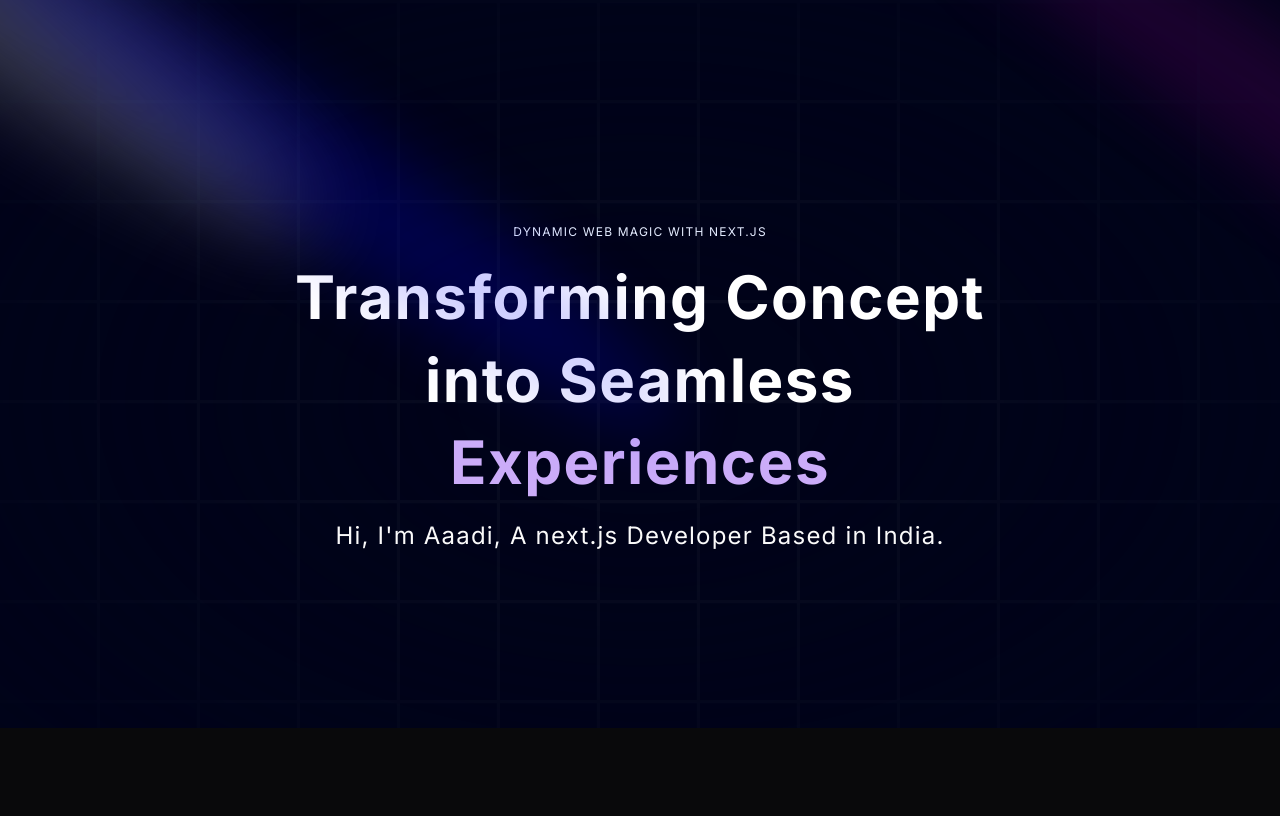
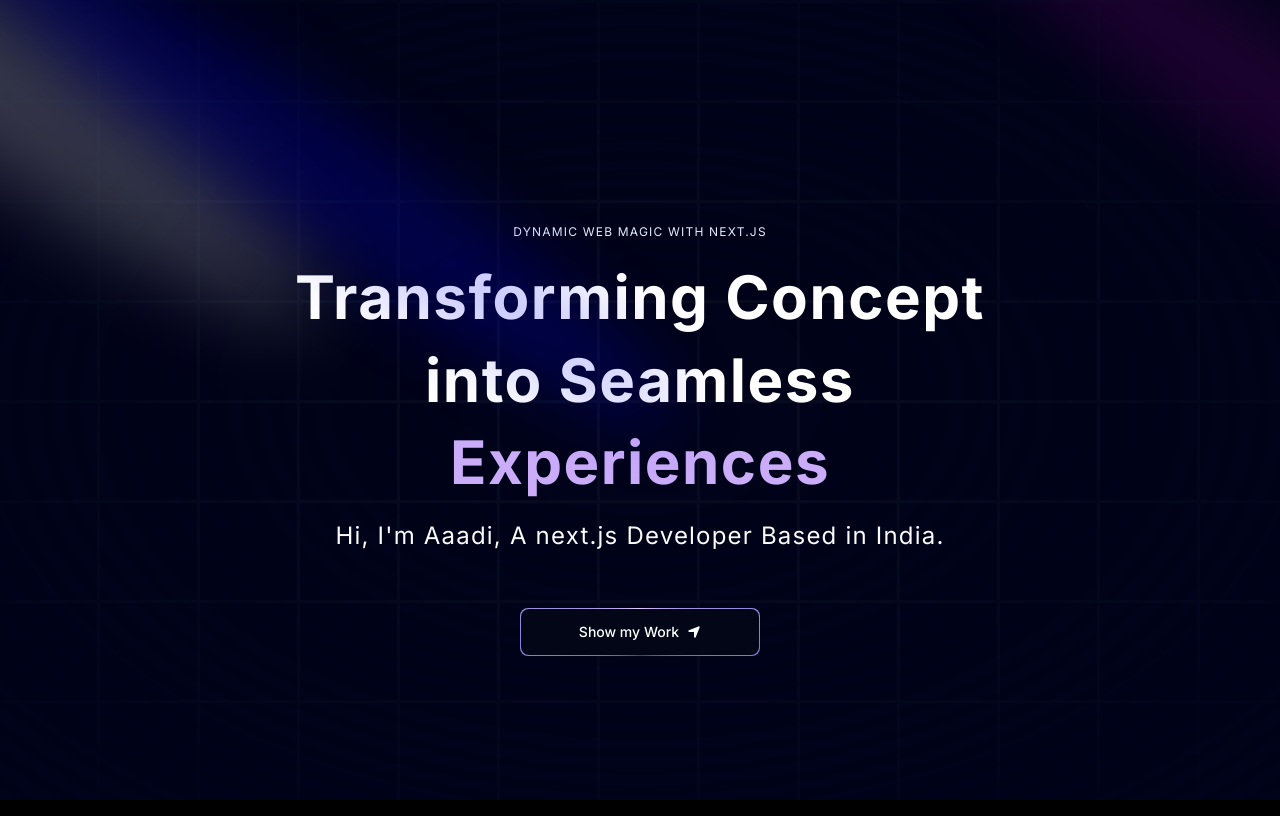
Before and after one commit to Anamay-Upreti/nextjs-portfolio, a Next.js app: page / in a window 1280 px wide. Built offline with nearby package versions, Linux system fonts and the light colour scheme.

Commit message:
finished-hero-section

```diff
--- a/components/Hero.tsx
+++ b/components/Hero.tsx
@@ -1,23 +1,22 @@
-import React from 'react'
-import { Spotlight } from './ui/Spotlight'
-import TextGenerateEffects from './ui/TextGenerateEffects'
-
+import React from 'react';
+import { Spotlight } from './ui/Spotlight';
+import TextGenerateEffects from './ui/TextGenerateEffects';
+import MagicButton from './ui/MagicButton';
+import { FaLocationArrow } from 'react-icons/fa6';
 
 const Hero = () => {
   return (
     <div className='pb-20 pt-36'>
       <div>
-            <Spotlight className="-top-40 -left-10 md:-left-32 md:-top 20 h-screen " fill="white"/>
-            <Spotlight className="top-10 left-full h-[80vh] w-[50vw] " fill="purple"/>
-            <Spotlight className="top-28 left-80 h-[80vh] w-[50vw] "  fill="blue"/>
+        <Spotlight className="-top-40 -left-10 md:-left-32 md:-top-20 h-screen" fill="white" />
+        <Spotlight className="top-10 left-full h-[80vh] w-[50vw]" fill="purple" />
+        <Spotlight className="top-28 left-80 h-[80vh] w-[50vw]" fill="blue" />
       </div>
 
-        <div className="h-screen w-full dark:bg-black-100 bg-white  dark:bg-grid-white/[0.03] bg-grid-black/[0.2]  flex items-center justify-center absolute top-0 left-0">
-      {/* Radial gradient for the container to give a faded look */}
-      <div className="absolute pointer-events-none inset-0 flex items-center justify-center dark:bg-black-100 bg-white [mask-image:radial-gradient(ellipse_at_center,transparent_20%,black)]"/>
+      <div className="h-screen w-full dark:bg-black-100 bg-white dark:bg-grid-white/[0.03] bg-grid-black/[0.2] flex items-center justify-center absolute top-0 left-0">
+        <div className="absolute pointer-events-none inset-0 flex items-center justify-center dark:bg-black-100 bg-white [mask-image:radial-gradient(ellipse_at_center,transparent_20%,black)]" />
+      </div>
 
-
-    </div>
       <div className='flex justify-center relative my-20'>
         <div className='max-w-[89vw] md:max-w-2xl lg:max-w-[60vw] flex flex-col items-center justify-center'>
           <h2 className='uppercase tracking-widest text-xs text-center text-blue-100 max-w-80'>Dynamic Web Magic with Next.js</h2>
@@ -28,10 +27,18 @@
           <p className='text-center md:tracking-wider mb-4 text-sm md:text-lg lg:text-2xl'>
             Hi, I&apos;m Aaadi, A next.js Developer Based in India.
           </p>
+
+          <a href="#about">
+            <MagicButton
+              title="Show my Work"
+              icon={<FaLocationArrow/>}
+              position='right'
+            />
+          </a>
         </div>
       </div>
     </div>
-  )
-}
+  );
+};
 
-export default Hero
+export default Hero;
--- /dev/null
+++ b/components/ui/MagicButton.tsx
@@ -0,0 +1,24 @@
+import React from 'react'
+
+const MagicButton = (
+    {
+        title, icon, position, handleClick, otherClasses
+    }: {
+     title: string; icon: React.ReactNode, position: string; handleClick?: () => void; otherClasses?:string;
+    }
+) => {
+  return (
+    <button className="relative inline-flex h-12 w-full overflow-hidden rounded-lg p-[1px] focus:outline-none md:w-60 md:mt-10">
+  <span className="absolute inset-[-1000%] animate-[spin_2s_linear_infinite] bg-[conic-gradient(from_90deg_at_50%_50%,#E2CBFF_0%,#393BB2_50%,#E2CBFF_100%)]" />
+  <span className={`inline-flex h-full w-full cursor-pointer items-center justify-center rounded-lg bg-slate-950 px-7  text-sm font-medium text-white backdrop-blur-3xl gap-2
+  ${otherClasses}`}>
+    {position === 'left'  && icon}
+    {title}
+    {position === 'right'  && icon}
+
+  </span>
+</button>
+  )
+}
+
+export default MagicButton
--- a/package.json
+++ b/package.json
@@ -16,6 +16,7 @@
     "next-themes": "^0.3.0",
     "react": "^18",
     "react-dom": "^18",
+    "react-icons": "^5.2.1",
     "tailwind-merge": "^2.3.0",
     "tailwindcss-animate": "^1.0.7"
   },
```
Also changed, not shown: 1 other file (tests, documents, lock files or other folders). Lines whose indentation alone changed are shown as unchanged.
